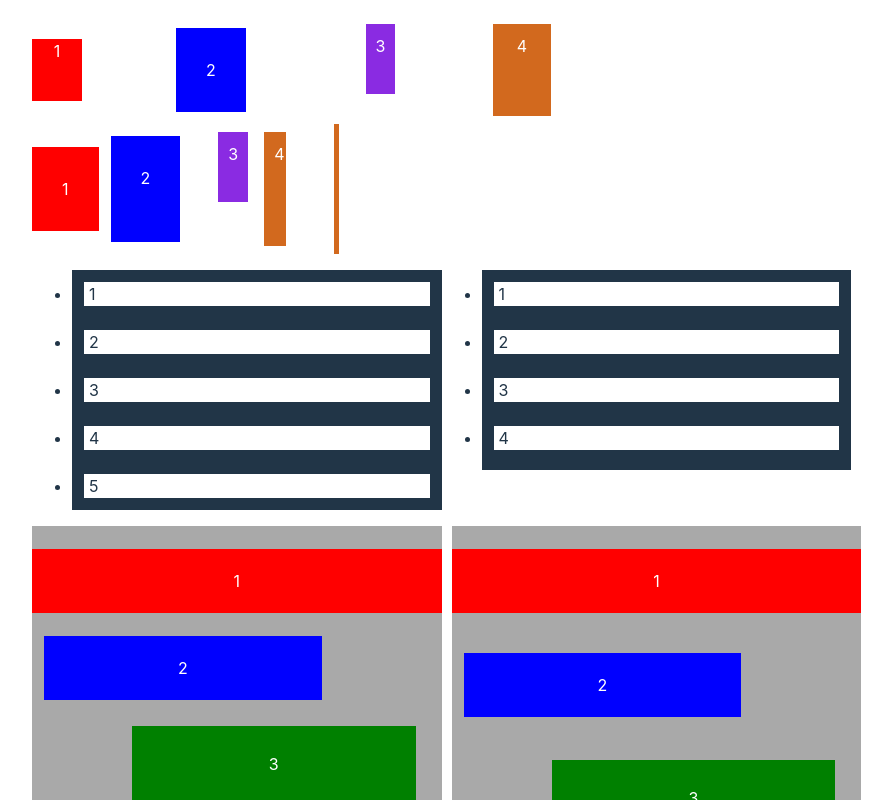
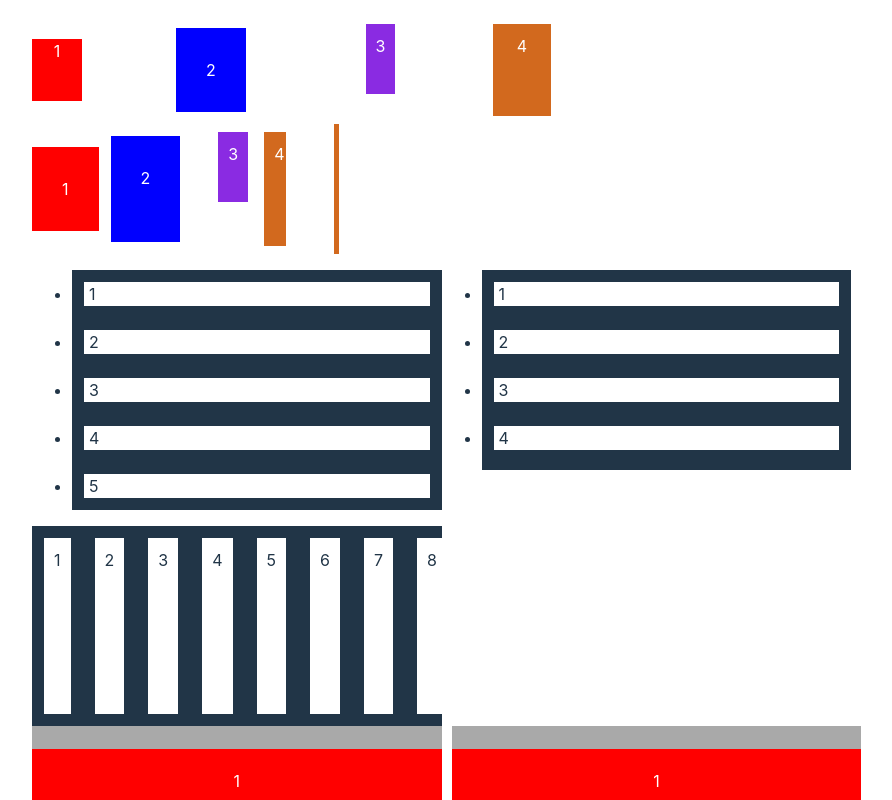
Before and after one commit to carlosjorger/vue-fluid-dnd, a Vue app: page / in a window 1280 px wide. Shown: the top 800 px of the page, without its empty margins (96-988 px from the left). Built offline with nearby package versions, Linux system fonts and the light colour scheme.

Commit message:
✨ feat: reuse updateScroll in horizontal list

```diff
--- a/src/App.vue
+++ b/src/App.vue
@@ -129,6 +129,9 @@ const numbers1 = ref([1, 2, 3, 4, 5]);
 const numbers2 = ref([
   1, 2, 3, 4, 5, 6, 7, 8, 9, 10, 11, 12, 13, 14, 15, 16, 17, 18, 19, 20,
 ]);
+const numbers3 = ref([
+  1, 2, 3, 4, 5, 6, 7, 8, 9, 10, 11, 12, 13, 14, 15, 16, 17, 18, 19, 20,
+]);
 </script>
 
 <template>
@@ -185,6 +188,27 @@ const numbers2 = ref([
       </ul>
     </Droppable>
   </div>
+  <Droppable droppable-id="6.5" direction="horizontal" :items="numbers3">
+    <div
+      style="
+        display: flex;
+        flex-direction: row;
+        width: 40%;
+        height: 200px;
+        overflow: auto;
+      "
+    >
+      <Draggable
+        v-for="(element, index) in numbers3"
+        v-slot="{ setRef }"
+        :draggable-id="'number-' + element.toString()"
+        :index="index"
+        ><div :ref="setRef" class="number" style="padding: 10px">
+          {{ element }}
+        </div>
+      </Draggable>
+    </div>
+  </Droppable>
   <div style="display: flex; flex-direction: row; column-gap: 10px">
     <Droppable droppable-id="7" direction="vertical" :items="list1">
       <div style="width: 40%; background-color: darkgray; display: block">
--- a/src/components/Draggable.vue
+++ b/src/components/Draggable.vue
@@ -303,7 +303,6 @@ const updateScroll = (
     const elementBoundingClientRect = element.getBoundingClientRect();
     const distanceValue = elementBoundingClientRect[distance];
 
-    //TODO: reuse this code in horizontal list
     // TODO: fix droppable postition after dropping
 
     const parentBoundingClientRect = parent.value.getBoundingClientRect();
@@ -317,20 +316,36 @@ const updateScroll = (
     const relativePosition = positionInsideParent / totalDistance;
 
     const velocity = 5;
+    const infLimit = 0.25;
+    const upperLimit = 0.75;
 
-    if (relativePosition < 0.25) {
-      parent.value?.scrollBy(
-        0,
-        velocity * -(1 - relativePosition / 0.25) * distanceValue
-      );
+    if (relativePosition < infLimit) {
+      const scrollAmount =
+        velocity * -(1 - relativePosition / infLimit) * distanceValue;
+
+      scrollByDirection(parent.value, direction, scrollAmount);
       return directionValues.before;
-    } else if (relativePosition > 0.75) {
-      parent.value?.scrollBy(
-        0,
-        velocity * 4 * (relativePosition - 0.75) * distanceValue
-      );
+    } else if (relativePosition > upperLimit) {
+      const scrollAmount =
+        velocity *
+        (1 / (1 - upperLimit)) *
+        (relativePosition - upperLimit) *
+        distanceValue;
+
+      scrollByDirection(parent.value, direction, scrollAmount);
       return directionValues.after;
     }
+  }
+};
+const scrollByDirection = (
+  element: HTMLElement,
+  direction: Direction,
+  scrollAmount: number
+) => {
+  if (direction === "vertical") {
+    element.scrollBy(0, scrollAmount);
+  } else {
+    element.scrollBy(scrollAmount, 0);
   }
 };
 const onmousemove = function (event: DragMouseTouchEvent) {
```
